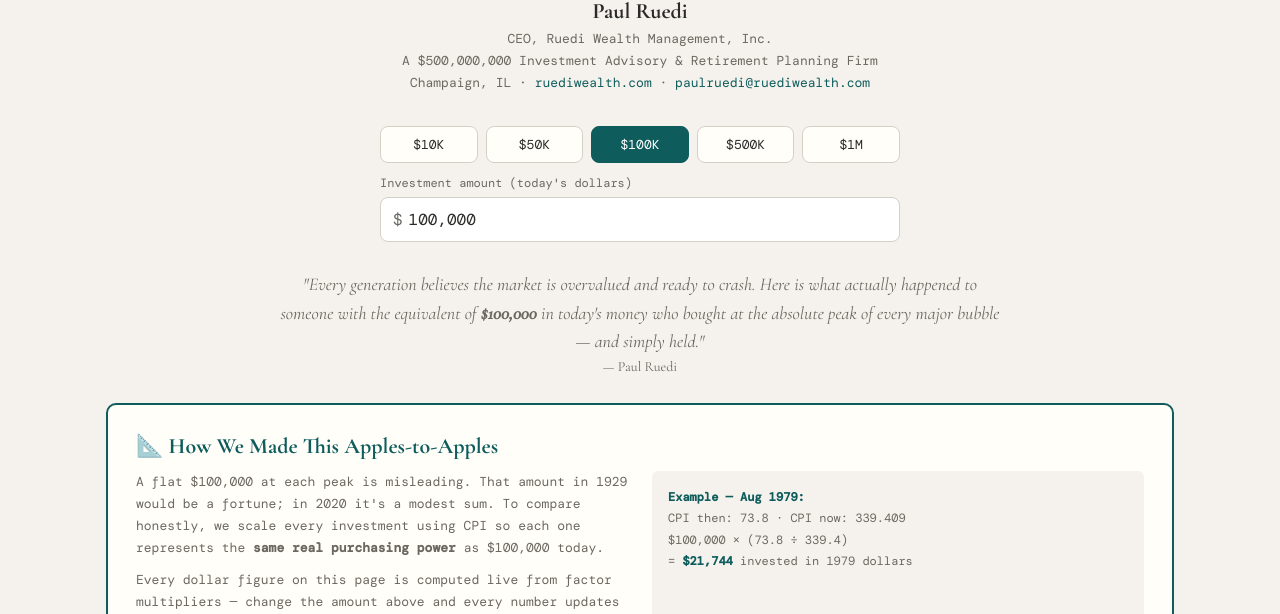
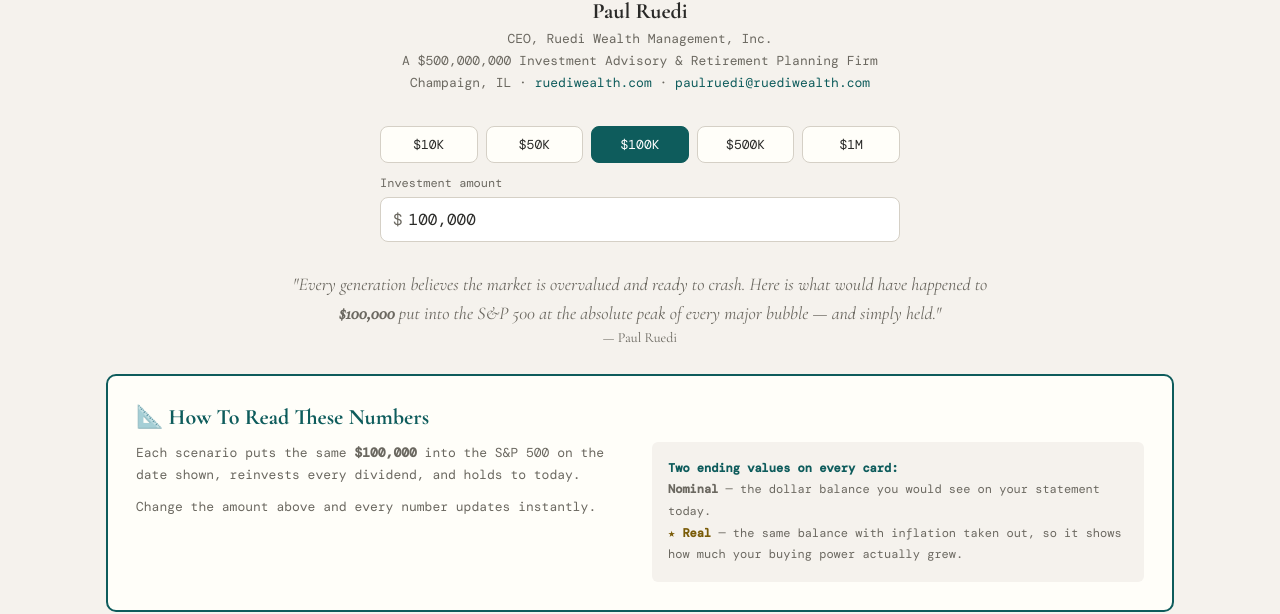
Before and after one commit to pruedi123/invest_tops, a plain HTML site: page web/index.html in a window 1280 px wide. Shown: the part 192-806 px from the top of the page. Drawn offline with nearby package versions, Linux system fonts and the light colour scheme; a web font is replaced by a local one.

Commit message:
Invest the same entered amount at every start date (drop CPI scaling of the starting amount)
Co-Authored-By: Claude Opus 5.5 <noreply@anthropic.com>

```diff
--- a/web/engine.js
+++ b/web/engine.js
@@ -36,7 +36,8 @@
     const rtrS = start[9], rtrE = end[9];
     const rpS = start[7], rpE = end[7];
 
-    const scaled = investment * (cpiS / cpiE);
+    // The same dollar amount goes in on every start date (no CPI scaling of the starting amount).
+    const scaled = investment;
     const cpiFactor = cpiE / cpiS;
     const realTrF = rtrE / rtrS;
     const nomTrF = realTrF * cpiFactor;
--- a/web/index.html
+++ b/web/index.html
@@ -249,7 +249,7 @@ function card(s, r, inv, desc, rich) {
       <div><div class="card-val-label">★ Real Value</div><div class="card-result-val">${fmt(r.real_end)}</div></div></div>
     <div class="chev">▶</div></summary>
     <div class="card-body">
-      <div class="conversion-note">Invested <strong>${fmt(r.scaled)}</strong> (CPI ${r.cpi_start} → ${r.cpi_end}) — equivalent purchasing power of <strong>${fmt(inv)}</strong> today.</div>
+      <div class="conversion-note">Invested <strong>${fmt(inv)}</strong> in ${r.start_str}. Prices rose ${r.cpi_factor}x since then (CPI ${r.cpi_start} → ${r.cpi_end}); the ★ real value takes that inflation out.</div>
       <div class="narrative">${s.narrative}</div>
       ${rich && s.quote ? `<div class="era-quote"><blockquote>"${s.quote}"</blockquote><div class="quote-attr">— ${s.quote_attr}</div></div>` : ""}
       ${rich && s.pain ? `<div class="pain-box"><strong>The Pain</strong><br>${s.pain}</div>` : ""}
@@ -287,30 +287,28 @@ function keepOpen(el, html) {
   const p = $("#p-top");
   p.innerHTML = `<div class="eyebrow">S&amp;P 500 · Shiller CAPE Data · Total Return With Dividends Reinvested</div>
     <h1 class="hero-title">What If You Bought At The <em>Very Top?</em></h1>${BYLINE}
-    ${amountBox("amt-top", "Investment amount (today's dollars)")}<div id="top-out"></div>`;
+    ${amountBox("amt-top", "Investment amount")}<div id="top-out"></div>`;
   const out = $("#top-out");
   function render(inv) {
     const res = SCENARIOS.map(s => analyze(s.date, inv, ROWS));
-    const s5 = res[4], s5scaled = inv * (s5.cpi_start / s5.cpi_end), covid = res[res.length - 1];
+    const covid = res[res.length - 1];
     keepOpen(out, `
-      <div class="hero-subtitle">"Every generation believes the market is overvalued and ready to crash. Here is what actually happened to someone with the equivalent of
-        <strong>${fmt(inv)}</strong> in today's money who bought at the absolute peak of every major bubble — and simply held."<span class="who">— Paul Ruedi</span></div>
-      <div class="method-box"><h3>📐 How We Made This Apples-to-Apples</h3><div class="method-grid">
-        <div><p>A flat ${fmt(inv)} at each peak is misleading. That amount in 1929 would be a fortune; in 2020 it's a modest sum.
-          To compare honestly, we scale every investment using CPI so each one represents the <strong>same real purchasing power</strong> as ${fmt(inv)} today.</p>
-          <p style="margin-top:10px">Every dollar figure on this page is computed live from factor multipliers — change the amount above and every number updates instantly.</p></div>
-        <div class="formula-box"><strong style="color:var(--teal)">Example — ${s5.start_str}:</strong><br>CPI then: ${s5.cpi_start} · CPI now: ${s5.cpi_end}<br>
-          ${fmt(inv)} × (${s5.cpi_start} ÷ ${s5.cpi_end.toFixed(1)})<br>= <strong style="color:var(--teal)">${fmt(s5scaled)}</strong> invested in ${s5.start_str.slice(-4)} dollars</div>
+      <div class="hero-subtitle">"Every generation believes the market is overvalued and ready to crash. Here is what would have happened to
+        <strong>${fmt(inv)}</strong> put into the S&amp;P 500 at the absolute peak of every major bubble — and simply held."<span class="who">— Paul Ruedi</span></div>
+      <div class="method-box"><h3>📐 How To Read These Numbers</h3><div class="method-grid">
+        <div><p>Each scenario puts the same <strong>${fmt(inv)}</strong> into the S&amp;P 500 on the date shown, reinvests every dividend, and holds to today.</p>
+          <p style="margin-top:10px">Change the amount above and every number updates instantly.</p></div>
+        <div class="formula-box"><strong style="color:var(--teal)">Two ending values on every card:</strong><br>
+          <strong>Nominal</strong> — the dollar balance you would see on your statement today.<br>
+          <strong style="color:var(--gold)">★ Real</strong> — the same balance with inflation taken out, so it shows how much your buying power actually grew.</div>
       </div></div>
-      <div class="section-label">The Equivalent Dollar Amount Invested At Each Peak</div>
-      <div class="grid4">${res.map(r => `<div class="cpi-tile"><div class="cpi-date">${r.start_str}</div><div class="cpi-amt">${fmt(r.scaled)}</div><div class="cpi-eq">≡ ${fmt(inv)} today</div></div>`).join("")}</div>
       <div class="fear-bar"><div class="fear-row"><div class="fear-icon">⚠️</div><div style="flex:1;min-width:0">
         <div class="fear-header">The Narrative At Every Single Peak</div>
         <div class="fear-text">"Valuations are stretched." · "The market can't go higher." · "A crash is inevitable." · People have said this at every single peak — 1929, 1968, 2000, 2007, the pandemic crash of 2020, and today.</div></div>
         <div class="fear-badge">EVERY SINGLE TIME, THEY WERE RIGHT ABOUT THE CRASH — AND WRONG ABOUT WHAT FOLLOWED.</div></div></div>
       <div class="section-label">Nine Moments of Maximum Pessimism · Nine Investors · One Result</div>
       ${SCENARIOS.map((s, i) => card(s, res[i], inv, s.peak_desc, true)).join("")}
-      <div class="closing-quote">Every investor with the equivalent of ${fmt(inv)} in today's money who bought at the peaks, at the worst moments, even when the experts declared stocks dead — and simply held — made money. In every single case.</div>
+      <div class="closing-quote">Every investor who put ${fmt(inv)} in at the peaks, at the worst moments, even when the experts declared stocks dead — and simply held — made money. In every single case.</div>
       <div class="closing-tagline">"The risk was never buying at the top. The risk was not buying at all."<span>— Paul Ruedi</span></div>
       <div class="section-label">Summary Comparison</div>
       ${summaryTable(SCENARIOS.map((s, i) => `<tr><td>${res[i].start_str} · ${s.short}</td><td>${s.crash}</td>${factorCells(res[i])}</tr>`).join(""), ["Peak / Crisis", "Crash After"])}
@@ -331,20 +329,20 @@ function keepOpen(el, html) {
   const p = $("#p-wars");
   p.innerHTML = `<div class="eyebrow">S&amp;P 500 · Shiller CAPE Data · Total Return With Dividends Reinvested</div>
     <h1 class="hero-title">What If You Invested When <em>Wars Started?</em></h1>${BYLINE}
-    ${amountBox("amt-war", "Investment amount (today's dollars)")}<div id="war-out"></div>`;
+    ${amountBox("amt-war", "Investment amount")}<div id="war-out"></div>`;
   const out = $("#war-out"), n = WAR_SCENARIOS.length;
   function render(inv) {
     const res = WAR_SCENARIOS.map(s => analyze(s.date, inv, ROWS));
     keepOpen(out, `
       <div class="hero-subtitle">"Wars are the ultimate test of investor nerve. Every major conflict of the past century triggered panic, uncertainty, and predictions of economic collapse.
-        Here is what actually happened to someone with the equivalent of <strong>${fmt(inv)}</strong> in today's money who invested in the S&amp;P 500 the month each war began — and simply held."<span class="who">— Paul Ruedi</span></div>
+        Here is what would have happened to <strong>${fmt(inv)}</strong> put into the S&amp;P 500 the month each war began — and simply held."<span class="who">— Paul Ruedi</span></div>
       <div class="fear-bar"><div class="fear-row"><div class="fear-icon">⚔️</div><div style="flex:1;min-width:0">
         <div class="fear-header">The Headline At Every War's Outbreak</div>
         <div class="fear-text">"This changes everything." · "The economy can't survive this." · "Get out of stocks now." · Every war brought genuine terror, real casualties, and dire predictions for markets. Every single time, the long-term investor who stayed the course came out ahead.</div></div>
         <div class="fear-badge">WARS END. MARKETS DON'T.</div></div></div>
       <div class="section-label">${n} Wars · ${n} Investments · One Result</div>
       ${WAR_SCENARIOS.map((s, i) => card(s, res[i], inv, s.desc, false)).join("")}
-      <div class="closing-quote">Every investor with the equivalent of ${fmt(inv)} in today's money who invested when wars broke out — during the most frightening geopolitical moments of the past century — and simply held, made money. In every single case.</div>
+      <div class="closing-quote">Every investor who put ${fmt(inv)} in when wars broke out — during the most frightening geopolitical moments of the past century — and simply held, made money. In every single case.</div>
       <div class="closing-tagline">"Wars end. Recessions end. Bear markets end. Exposed long-term returns to the S&amp;P 500 never have."<span>— Paul Ruedi</span></div>
       <div class="section-label">Summary Comparison</div>
       ${summaryTable(WAR_SCENARIOS.map((s, i) => `<tr><td>${s.short}</td><td>${res[i].start_str}</td>${factorCells(res[i])}</tr>`).join(""), ["War", "Started"])}
@@ -385,9 +383,9 @@ function keepOpen(el, html) {
       $("#sd-y").value = y; target = y + Number($("#sd-m").value) / 100;
     }
     const inv = readAmt(), r = analyze(target, inv, ROWS);
-    $("#sd-out").innerHTML = `<div class="eyebrow" style="margin-top:36px">${r.start_str} → ${r.end_str} · ${fmt(inv)} invested (today's dollars)</div>
+    $("#sd-out").innerHTML = `<div class="eyebrow" style="margin-top:36px">${r.start_str} → ${r.end_str} · ${fmt(inv)} invested</div>
       <div class="grid3" style="margin-top:20px">${[
-        metric("CPI-Adjusted Amount Invested", fmt(r.scaled), "teal"), metric("★ Real Ending Value", fmt(r.real_end), "gold"),
+        metric("Amount Invested", fmt(r.scaled), "teal"), metric("★ Real Ending Value", fmt(r.real_end), "gold"),
         metric("Nominal Ending Value", fmt(r.nom_end)), metric("Price Only (Real)", fmt(r.price_only)),
         metric("Inflation (CPI)", `${r.cpi_factor}x`), metric("Holding Period", `${r.years} years`),
         metric("Earnings Growth (Nominal)", fmtX(r.earn_nom_f)), metric("Earnings Growth (Real)", fmtX(r.earn_real_f)),
```
